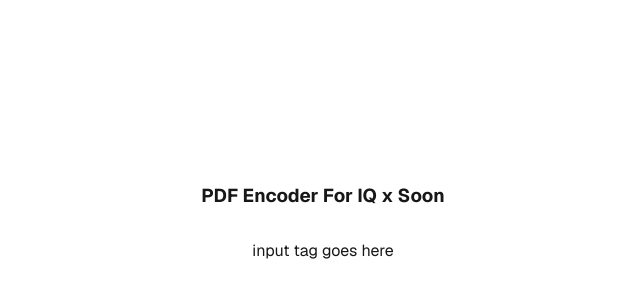
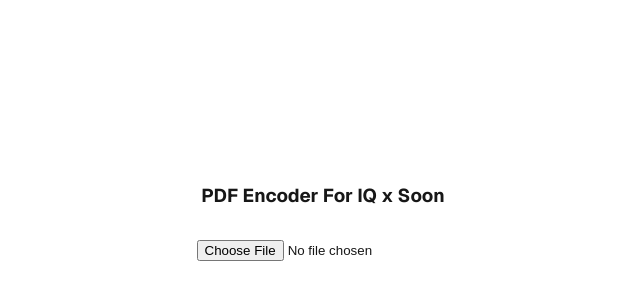
Before and after one commit to spacebuneth/PDF-2-Base64-React, a Next.js app in the folder pdf-2-base64/: page / in a window 1280 px wide. Shown: the part 178-478 px from the top of the page, without its empty margins (317-957 px from the left). Built offline with nearby package versions, Linux system fonts and the light colour scheme.

Commit message:
Users can now upload PDF files, React will convert the file to URLBase64, Added Bitcoin Whitepaper in Public folder to help test. Note there seems to be a state bug where initial file upload reads as null

```diff
--- a/pdf-2-base64/src/app/components/upload.js
+++ b/pdf-2-base64/src/app/components/upload.js
@@ -1,9 +1,53 @@
 'use client'
 
+import {useState} from 'react';
+
+
 export default function Upload() {
+    const [fileContent, SetFileContent] = useState(null);
+
+    function handleFile() {
+
+        const file = document.getElementById("pdf-file").files[0];
+        const reader = new FileReader();
+
+
+        reader.addEventListener(
+            "load",
+            () => {
+                SetFileContent(reader.result);
+            },
+            false,
+        );
+
+        reader.addEventListener(
+            "loadend",
+            () => {
+                EncodePDF();
+            },
+            false,
+        );
+
+        if (file) {
+            reader.readAsDataURL(file); // when done reading pdf trigger event
+        }
+
+
+    };
+
+    function EncodePDF() {
+        const buffer = fileContent;
+        console.log(buffer)
+    };
+
+    function DecodePDF() {
+
+    }
+
+
     return (
         <>
-        input tag goes here
+            <input type="file" id="pdf-file" name="pdf-file" accept=".pdf" onChange={handleFile}/>
         </>
     );
 }
```
Also changed, not shown: 1 other file (tests, documents, lock files or other folders).
